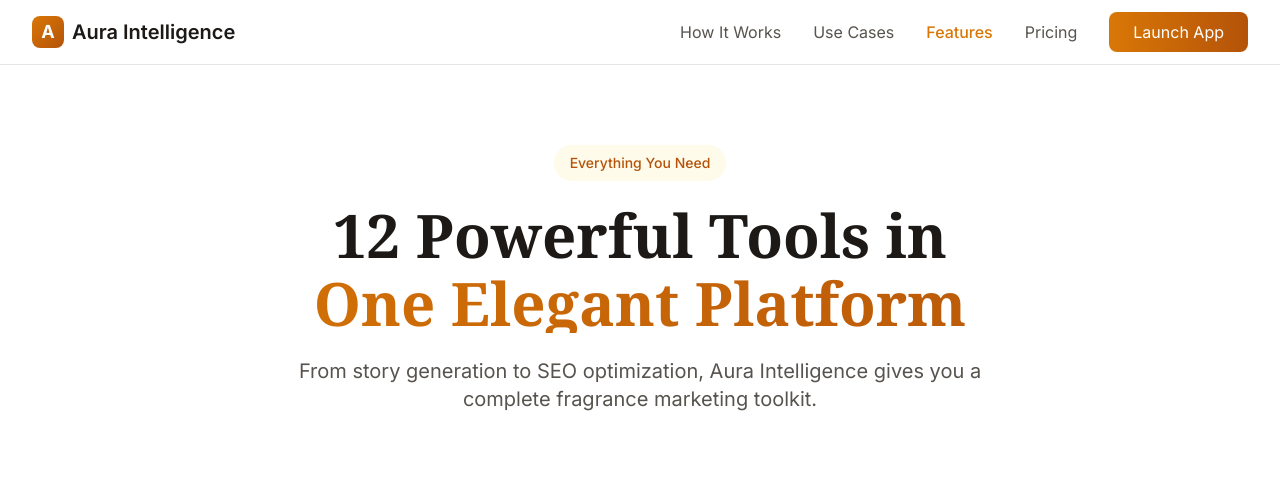
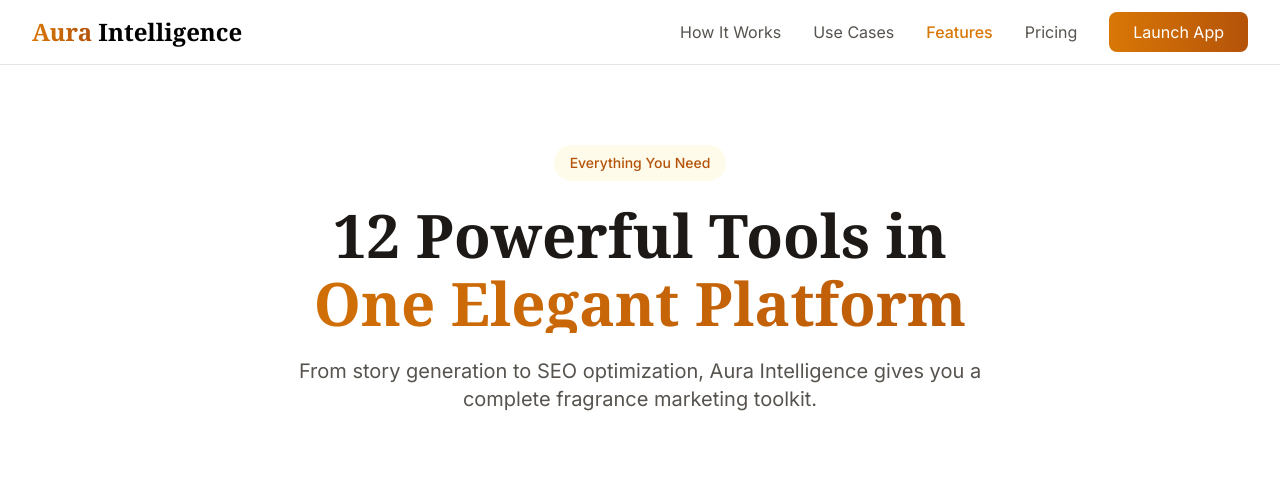
Before and after one commit to dcthedeveloper/Aura-Intelligence, a Flask app: page /features in a window 1280 px wide. Shown: the top 492 px of the page. Run offline with Flask 3, Linux system fonts and the light colour scheme; some libraries are stand-ins or nearby versions.

Commit message:
🎨 BRAND CONSISTENCY: Standardize 'Aura' as Signature Element
PROFESSIONAL BRANDING FIX - Senior UX/UI Decision

PROBLEM IDENTIFIED:
- App center title had BOTH words in amber gradient
- Navigation logos had only 'Aura' in amber
- Inconsistent brand signature across pages
- Diluted brand recognition

SOLUTION IMPLEMENTED:
Changed app.html center title from:
❌ <h1 class="gradient-text">Aura Intelligence</h1>
✅ <h1><span class="gradient-text">Aura</span> Intelligence</h1>

NOW 100% CONSISTENT ACROSS ALL 5 PAGES:
✅ home.html nav: 'Aura' (amber) + 'Intelligence' (black)
✅ how_it_works.html nav: 'Aura' (amber) + 'Intelligence' (black)
✅ use_cases.html nav: 'Aura' (amber) + 'Intelligence' (black)
✅ features.html nav: 'Aura' (amber) + 'Intelligence' (black)
✅ app.html nav: 'Aura' (amber) + 'Intelligence' (black)
✅ app.html center title: 'Aura' (amber) + 'Intelligence' (black) ← FIXED

DESIGN PRINCIPLES APPLIED:
1. Brand Consistency: Signature element identical everywhere
2. Visual Hierarchy: 'Aura' = proprietary brand, 'Intelligence' = descriptor
3. Cognitive Load: Pattern learned once, reinforced everywhere
4. Modern Luxury: Matches Byredo, Le Labo, Diptyque approach
5. Pattern Recognition: Users remember 'AURA = amber gradient'

BRAND BENEFITS:
✅ 'Aura' becomes memorable signature element
✅ Amber gradient = exclusive to brand name
✅ Professional, trustworthy consistency
✅ Clear ownership of unique concept (the 'aura' of fragrance)
✅ Zero visual confusion across user journey
✅ Builds long-term brand equity

PSYCHOLOGY:
- 'Aura' (highlighted) = Our special sauce, our unique value
- 'Intelligence' (secondary) = What we deliver, functional benefit
- Creates strong brand-color association in user memory

This is how professional luxury brands operate. One signature, everywhere.

```diff
--- a/templates/app.html
+++ b/templates/app.html
@@ -335,7 +335,9 @@
 
     <div class="main-container">
         <header class="text-center mb-10">
-            <h1 class="text-4xl md:text-5xl font-semibold gradient-text">Aura Intelligence</h1>
+            <h1 class="text-4xl md:text-5xl font-semibold">
+                <span class="gradient-text">Aura</span> Intelligence
+            </h1>
             <p class="text-lg mt-2" style="letter-spacing: 0.05em; color: #78716c;">Your Olfactory Storyteller & Curator</p>
         </header>
 
--- a/templates/features.html
+++ b/templates/features.html
@@ -27,11 +27,8 @@
         <div class="max-w-7xl mx-auto px-4 sm:px-6 lg:px-8">
             <div class="flex justify-between items-center h-16">
                 <!-- Logo -->
-                <a href="/" class="flex items-center space-x-2">
-                    <div class="w-8 h-8 bg-gradient-to-br from-amber-600 to-amber-700 rounded-lg flex items-center justify-center">
-                        <span class="text-white font-bold text-lg">A</span>
-                    </div>
-                    <span class="text-xl font-semibold text-stone-900">Aura Intelligence</span>
+                <a href="/" class="text-2xl font-serif font-bold">
+                    <span class="gradient-text">Aura</span> Intelligence
                 </a>
 
                 <!-- Desktop Navigation -->
```
Also changed, not shown: templates/use_cases.html (+2 -5 lines).
